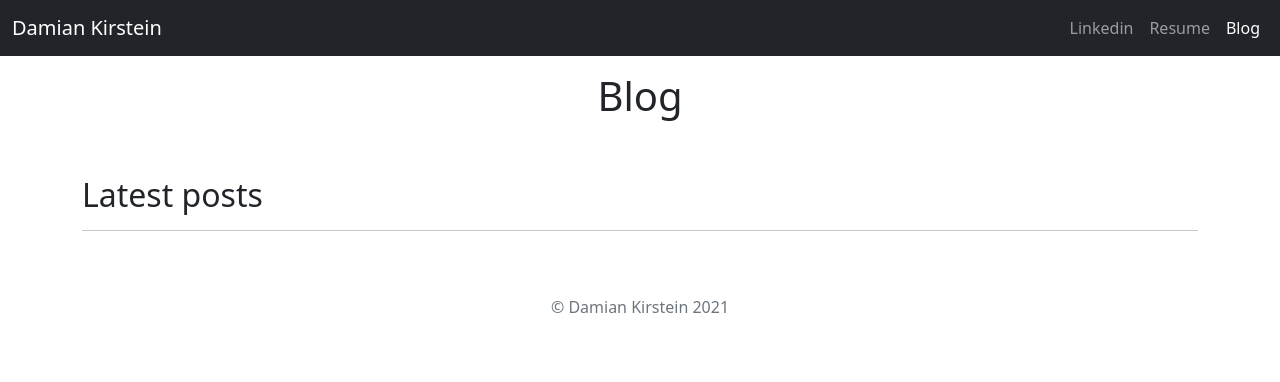
After one commit to KirsteinDamian/Portfolio, a Django app: page /blog/ in a window 1280 px wide. The commit adds this page. Shown: the top 382 px of the page. Run offline with Django 3.2, Linux system fonts and the light colour scheme; data that the repository does not hold is empty.

Commit message:
All blogs

```diff
--- /dev/null
+++ b/portfolio_project/blog/templates/blog/allblogs.html
@@ -0,0 +1,107 @@
+<!doctype html>
+<html lang="en">
+<head>
+    <meta charset="utf-8">
+    <meta name="viewport" content="width=device-width, initial-scale=1">
+    <meta name="description" content="">
+    <meta name="author" content="Mark Otto, Jacob Thornton, and Bootstrap contributors">
+    <meta name="generator" content="Hugo 0.83.1">
+    <title>Album example · Bootstrap v5.0</title>
+
+    <link rel="canonical" href="https://getbootstrap.com/docs/5.0/examples/album/">
+
+
+    <!-- Bootstrap core CSS -->
+    <!-- CSS only -->
+    <link href="https://cdn.jsdelivr.net/npm/bootstrap@5.0.1/dist/css/bootstrap.min.css" rel="stylesheet"
+          integrity="sha384-+0n0xVW2eSR5OomGNYDnhzAbDsOXxcvSN1TPprVMTNDbiYZCxYbOOl7+AMvyTG2x" crossorigin="anonymous">
+
+    <!-- Favicons -->
+    <link rel="apple-touch-icon" href="/docs/5.0/assets/img/favicons/apple-touch-icon.png" sizes="180x180">
+    <link rel="icon" href="/docs/5.0/assets/img/favicons/favicon-32x32.png" sizes="32x32" type="image/png">
+    <link rel="icon" href="/docs/5.0/assets/img/favicons/favicon-16x16.png" sizes="16x16" type="image/png">
+    <link rel="manifest" href="/docs/5.0/assets/img/favicons/manifest.json">
+    <link rel="mask-icon" href="/docs/5.0/assets/img/favicons/safari-pinned-tab.svg" color="#7952b3">
+    <link rel="icon" href="/docs/5.0/assets/img/favicons/favicon.ico">
+    <meta name="theme-color" content="#7952b3">
+
+
+    <style>
+      .bd-placeholder-img {
+        font-size: 1.125rem;
+        text-anchor: middle;
+        -webkit-user-select: none;
+        -moz-user-select: none;
+        user-select: none;
+      }
+
+      @media (min-width: 768px) {
+        .bd-placeholder-img-lg {
+          font-size: 3.5rem;
+        }
+      }
+    </style>
+
+
+</head>
+<body>
+
+    <header>
+        <nav class="navbar navbar-expand-lg navbar-dark bg-dark">
+            <div class="container-fluid">
+                <a class="navbar-brand" href="#">Damian Kirstein</a>
+                <button class="navbar-toggler" type="button" data-bs-toggle="collapse" data-bs-target="#navbarNavAltMarkup"
+                        aria-controls="navbarNavAltMarkup" aria-expanded="false" aria-label="Toggle navigation">
+                    <span class="navbar-toggler-icon"></span>
+                </button>
+                <div class="collapse navbar-collapse" id="navbarNavAltMarkup">
+                    <div class="navbar-nav ms-auto">
+                        <a class="nav-link" href="#">Linkedin</a>
+                        <a class="nav-link" href="#">Resume</a>
+                        <a class="nav-link active" href="#">Blog</a>
+                    </div>
+                </div>
+            </div>
+        </nav>
+    </header>
+
+    <main>
+        <div class="container">
+            <h1 class="text-center pt-3">Blog</h1>
+            <br/>
+            <br/>
+            <h2>Latest posts</h2>
+            <hr/>
+        </div>
+
+        <div class="container">
+            {% for blog in blogs.all %}
+            <div class="col">
+                <a href=""><h3>{{ blog.title }}</h3></a>
+                <small class="text-muted">{{ blog.publication_date }}</small>
+                <br/>
+                <img class="img-fluid" src="{{ blog.image.url }}" height=150 width=100 />
+                <p>{{ blog.body }}</p>
+                <br/>
+                <br/>
+                <br/>
+            </div>
+            {% endfor %}
+
+        </div>
+    </main>
+
+    <footer class="text-muted py-5">
+        <div class="container text-center">
+            <p>© Damian Kirstein {% now "Y" %}</p>
+        </div>
+    </footer>
+
+
+    <!-- JavaScript Bundle with Popper -->
+    <script src="https://cdn.jsdelivr.net/npm/bootstrap@5.0.1/dist/js/bootstrap.bundle.min.js"
+            integrity="sha384-gtEjrD/SeCtmISkJkNUaaKMoLD0//ElJ19smozuHV6z3Iehds+3Ulb9Bn9Plx0x4"
+            crossorigin="anonymous"></script>
+
+</body>
+</html>
--- /dev/null
+++ b/portfolio_project/blog/urls.py
@@ -0,0 +1,7 @@
+from django.urls import path
+
+from . import views
+
+urlpatterns = [
+    path('', views.allblogs, name='allblogs'),
+]
--- a/portfolio_project/blog/views.py
+++ b/portfolio_project/blog/views.py
@@ -1,3 +1,8 @@
 from django.shortcuts import render
 
-# Create your views here.
+from .models import Blog
+
+
+def allblogs(request):
+    blogs = Blog.objects
+    return render(request, 'blog/allblogs.html', {'blogs': blogs})
--- a/portfolio_project/jobs/templates/jobs/home.html
+++ b/portfolio_project/jobs/templates/jobs/home.html
@@ -92,7 +92,9 @@
                 {% for job in jobs.all %}
                 <div class="col">
                     <div class="card shadow-sm">
-                        <img class="card-img-top" src="{{ job.image.url }}">
+                        <div style="text-align: center; height: 100%;">
+                            <img class="img-fluid" src="{{ job.image.url }}">
+                        </div>
                         <div class="card-body">
                             <p class="card-text">{{ job.summary }}</p>
                             <div class="d-flex justify-content-between align-items-center">
--- a/portfolio_project/jobs/views.py
+++ b/portfolio_project/jobs/views.py
@@ -5,4 +5,5 @@ from .models import Job
 
 def home(request):
     jobs = Job.objects
+
     return render(request, 'jobs/home.html', {'jobs': jobs})
--- a/portfolio_project/portfolio/urls.py
+++ b/portfolio_project/portfolio/urls.py
@@ -16,10 +16,11 @@ Including another URLconf
 from django.conf import settings
 from django.conf.urls.static import static
 from django.contrib import admin
-from django.urls import path
-import jobs.views as job_views
+from django.urls import path, include
+import jobs.views
 
 urlpatterns = [
     path('admin/', admin.site.urls),
-    path('', job_views.home, name='home'),
+    path('', jobs.views.home, name='home'),
+    path('blog/', include('blog.urls'))
 ] + static(settings.MEDIA_URL, document_root=settings.MEDIA_ROOT)
```
